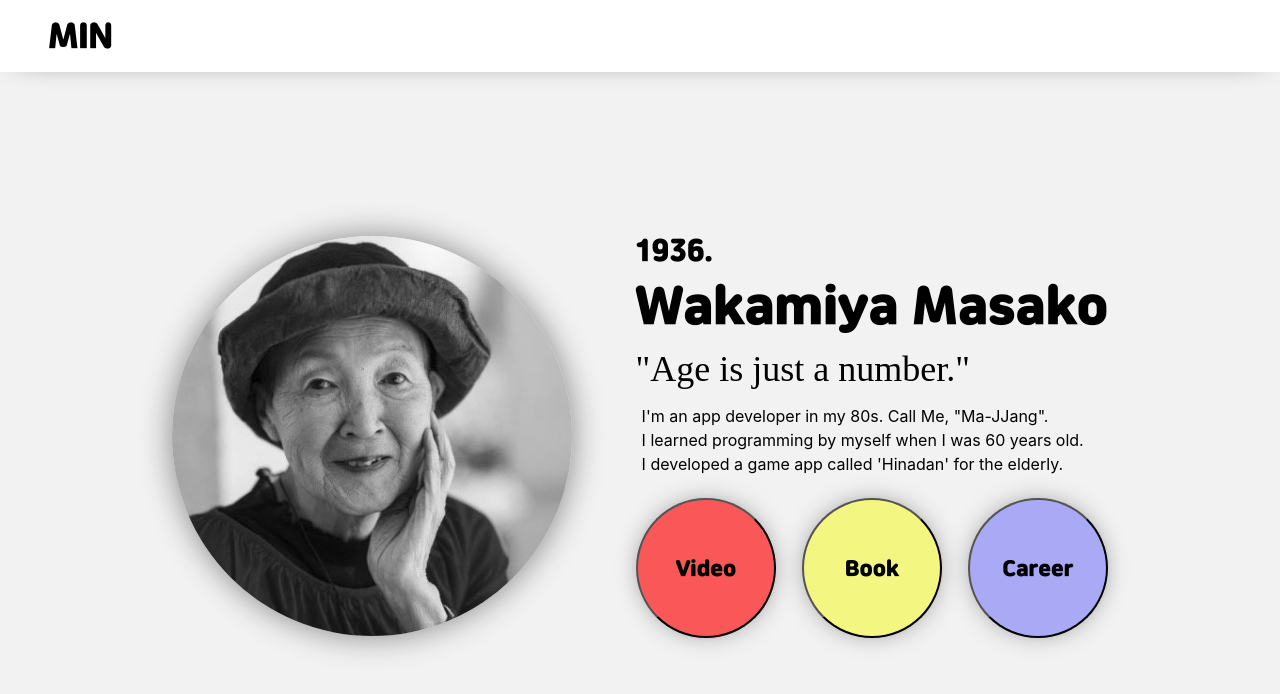
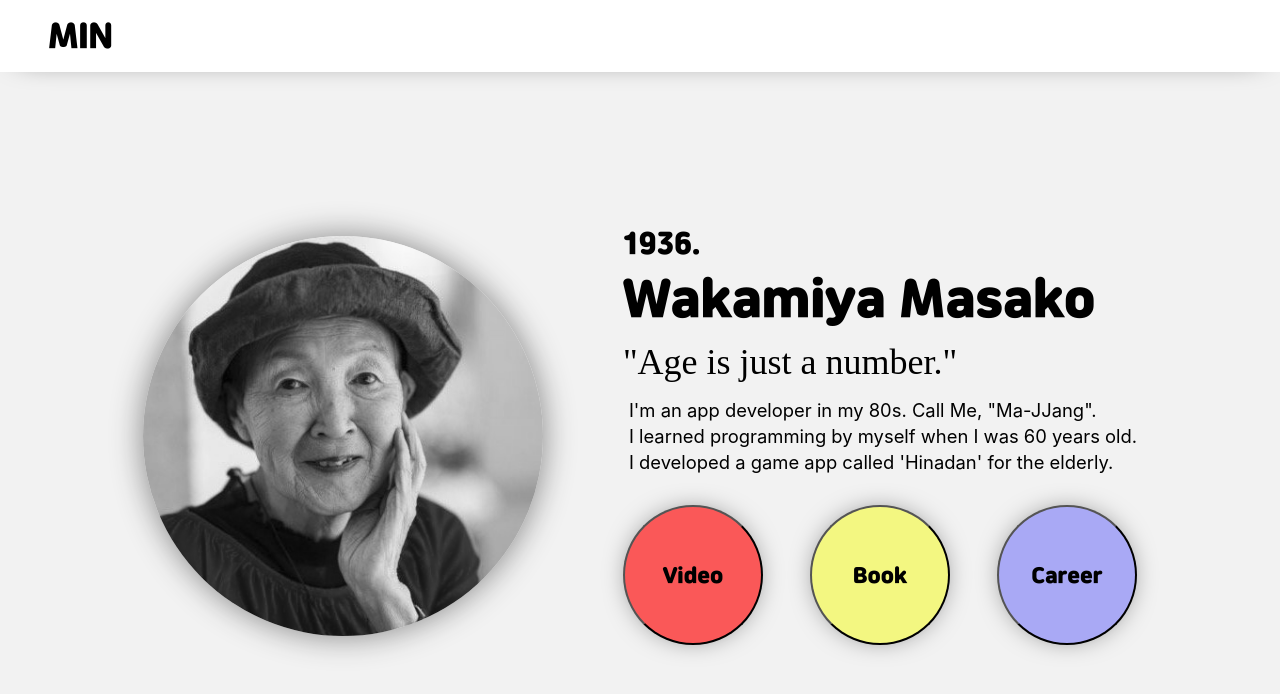
Before and after one commit to min-minnn/Introduce-role-model, a React (Create React App) app: page / in a window 1280 px wide. Shown: the top 694 px of the page. Built offline with nearby package versions, Linux system fonts and the light colour scheme; a web font is replaced by a local one.

Commit message:
Changed style

```diff
--- a/src/components/Main.js
+++ b/src/components/Main.js
@@ -21,7 +21,7 @@ const Photo = styled.img`
 `;
 
 const IntroduceWrapper = styled.div`
-  margin-left: 4rem;
+  margin-left: 5rem;
 `;
 
 const Name = styled.p`
@@ -73,13 +73,14 @@ const ContentWrapper = styled.div`
 `;
 
 const Content = styled.p`
+  font-size: 1.15rem;
   margin-left: 0.375rem;
   margin-bottom: 0.25rem;
   margin-top: 0;
 `;
 
 const ButtonWrapper = styled.div`
-  margin-top: 1.5rem;
+  margin-top: 2rem;
   display: flex;
   justify-content: space-between;
 `;
```
